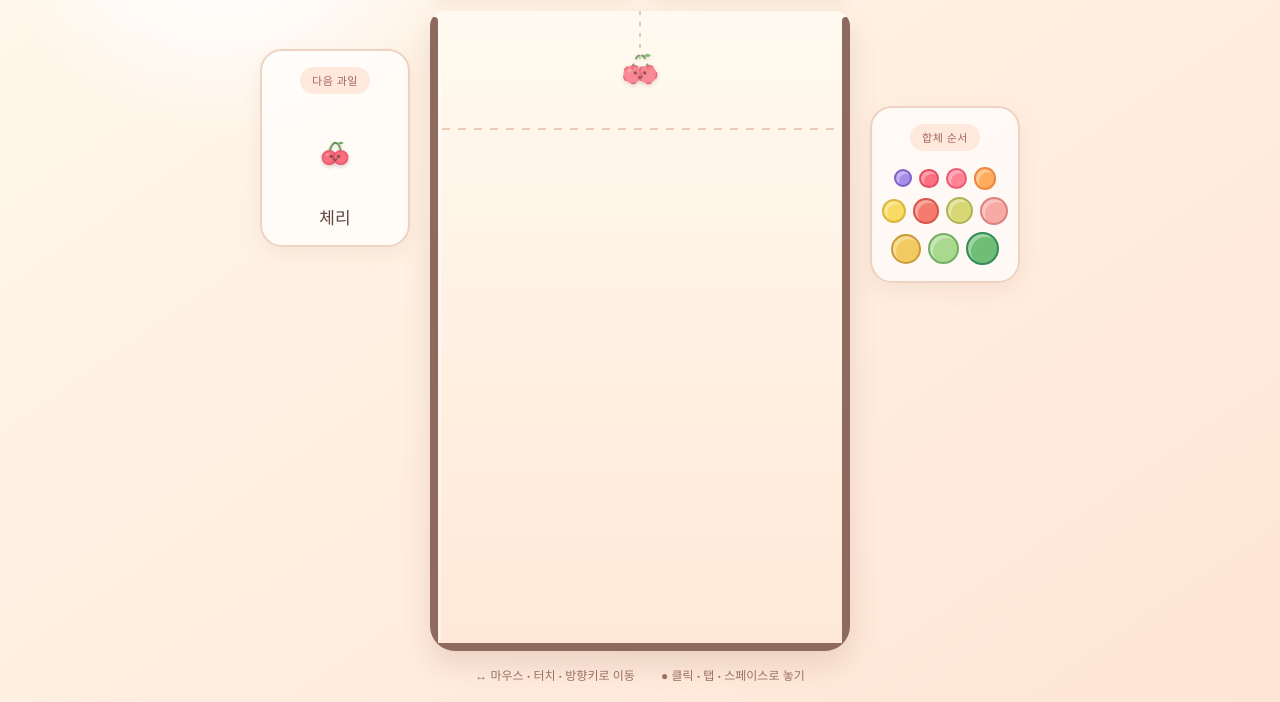
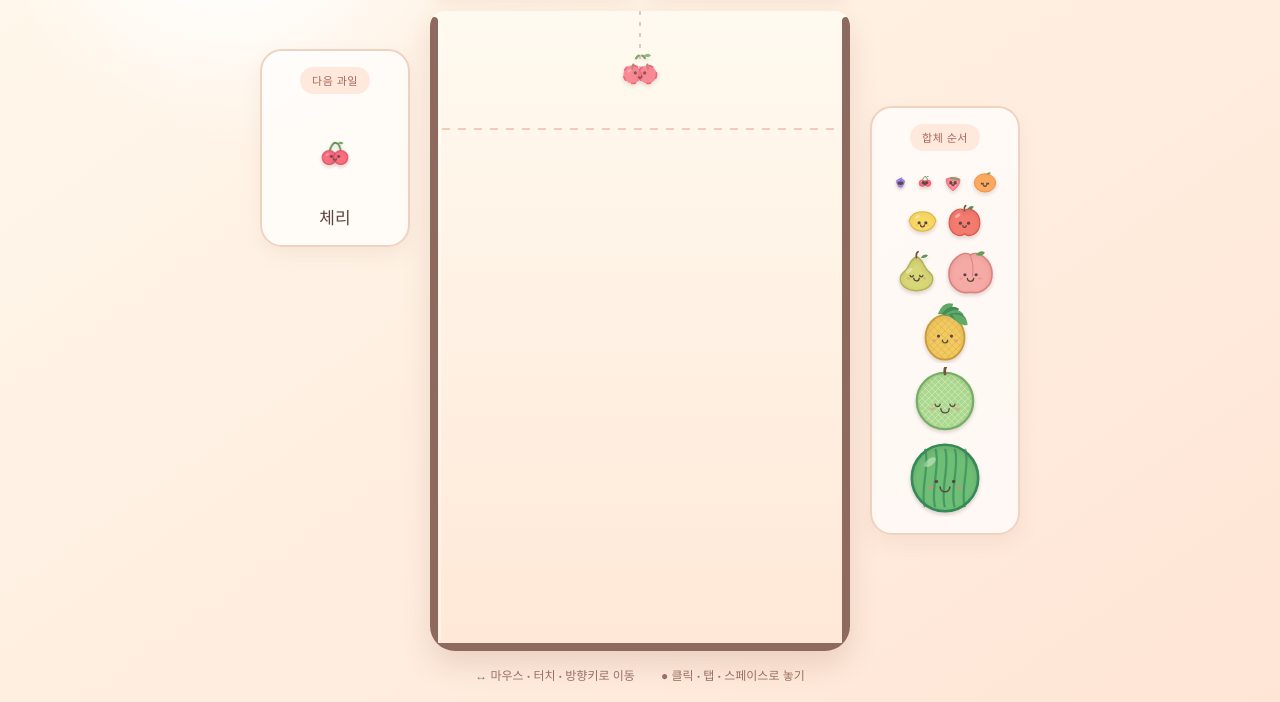
Before and after one commit to soultochul-spec/mallang_suika, a website built with Vite: page index.html in a window 1280 px wide. Shown: the part 168-870 px from the top of the page. Built offline with nearby package versions, Linux system fonts and the light colour scheme.

Commit message:
합체 순서에 과일 이미지와 크기 반영

```diff
--- a/src/main.ts
+++ b/src/main.ts
@@ -104,13 +104,23 @@ function buildFruitChain(): void {
   const chain = required<HTMLElement>('.fruit-chain');
   for (let level = 0; level < 11; level += 1) {
     const fruit = fruitAt(level);
-    const dot = document.createElement('span');
-    dot.className = 'fruit-dot';
-    dot.style.setProperty('--fruit-color', fruit.color);
-    dot.style.setProperty('--fruit-border', fruit.accent);
-    dot.style.setProperty('--fruit-size', `${18 + level * 1.5}px`);
-    dot.title = fruit.name;
-    chain.append(dot);
+    const item = document.createElement('canvas');
+    const displayRadius = fruit.radius * 0.32;
+    const size = Math.ceil(displayRadius * 2 + 8);
+    const pixelSize = Math.ceil(size * devicePixelRatio);
+    item.className = 'fruit-chain__item';
+    item.width = pixelSize;
+    item.height = pixelSize;
+    item.style.setProperty('--fruit-size', `${size}px`);
+    item.title = fruit.name;
+    item.setAttribute('aria-label', fruit.name);
+
+    const context = item.getContext('2d');
+    if (context) {
+      context.scale(devicePixelRatio, devicePixelRatio);
+      drawFruitCharacter(context, level, size / 2, size / 2, displayRadius);
+    }
+    chain.append(item);
   }
 }
 
--- a/src/style.css
+++ b/src/style.css
@@ -25,8 +25,8 @@ h1 { margin: 0; font-family: 'Jua', sans-serif; font-size: clamp(25px, 5vw, 39px
 .next-canvas { width: 110px; height: 110px; margin-top: 5px; }
 .side-panel strong { margin-top: -5px; font-family: 'Jua', sans-serif; font-size: 17px; }
 .fruit-guide { margin-top: 95px; }
-.fruit-chain { display: flex; flex-wrap: wrap; justify-content: center; align-items: center; gap: 7px; margin-top: 16px; }
-.fruit-dot { width: var(--fruit-size); height: var(--fruit-size); border: 2px solid var(--fruit-border); border-radius: 50%; background: var(--fruit-color); box-shadow: inset 3px 3px 0 #ffffff55; }
+.fruit-chain { display: flex; flex-wrap: wrap; justify-content: center; align-items: center; gap: 4px; margin-top: 16px; }
+.fruit-chain__item { width: var(--fruit-size); height: var(--fruit-size); flex: 0 0 auto; }
 .controls { display: flex; justify-content: center; gap: 26px; margin-top: 15px; color: #9b7064; font-size: 12px; font-weight: 800; }
 .game-over { position: absolute; inset: 0; display: grid; place-items: center; background: #654a4688; backdrop-filter: blur(5px); animation: fade-in .3s ease; }
 .game-over[hidden] { display: none; }
```
